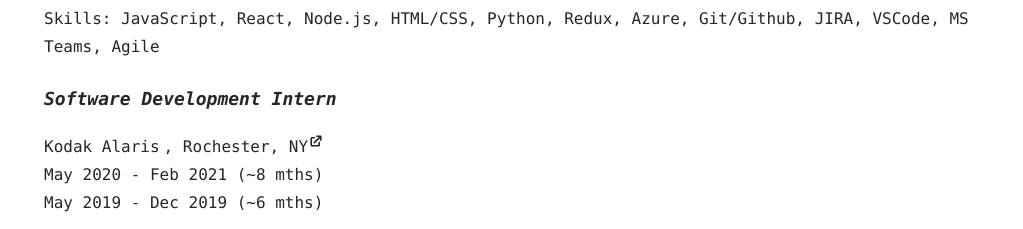
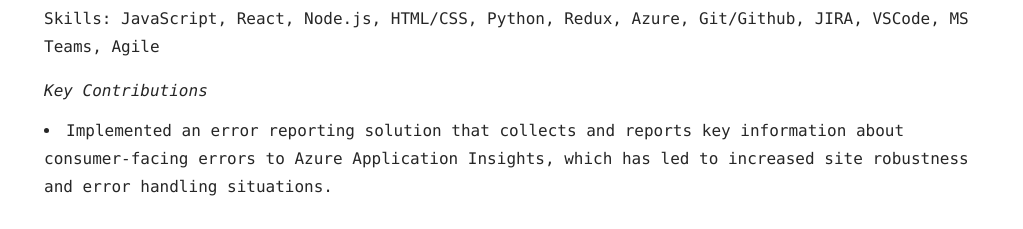
Before and after one commit to DevinKott/website-m9, a React (Create React App) app: page / in a window 1280 px wide. Shown: the part 557-786 px from the top of the page, without its empty margins (128-1151 px from the left). Built offline with nearby package versions, Linux system fonts and the light colour scheme.

Commit message:
Key point for KA

```diff
--- a/src/App.js
+++ b/src/App.js
@@ -92,6 +92,11 @@
                         ]
                     }
                     skills={['JavaScript', 'React', 'Node.js', 'HTML/CSS', 'Python', 'Redux', 'Azure', 'Git/Github', 'JIRA', 'VSCode', 'MS Teams', 'Agile']}
+                    keyPoints={
+                        [
+                            "Implemented an error reporting solution that collects and reports key information about consumer-facing errors to Azure Application Insights, which has led to increased site robustness and error handling situations.",
+                        ]
+                    }
                 />
                 <Experience
                     jobTitle={'Software Development Intern'}
```
